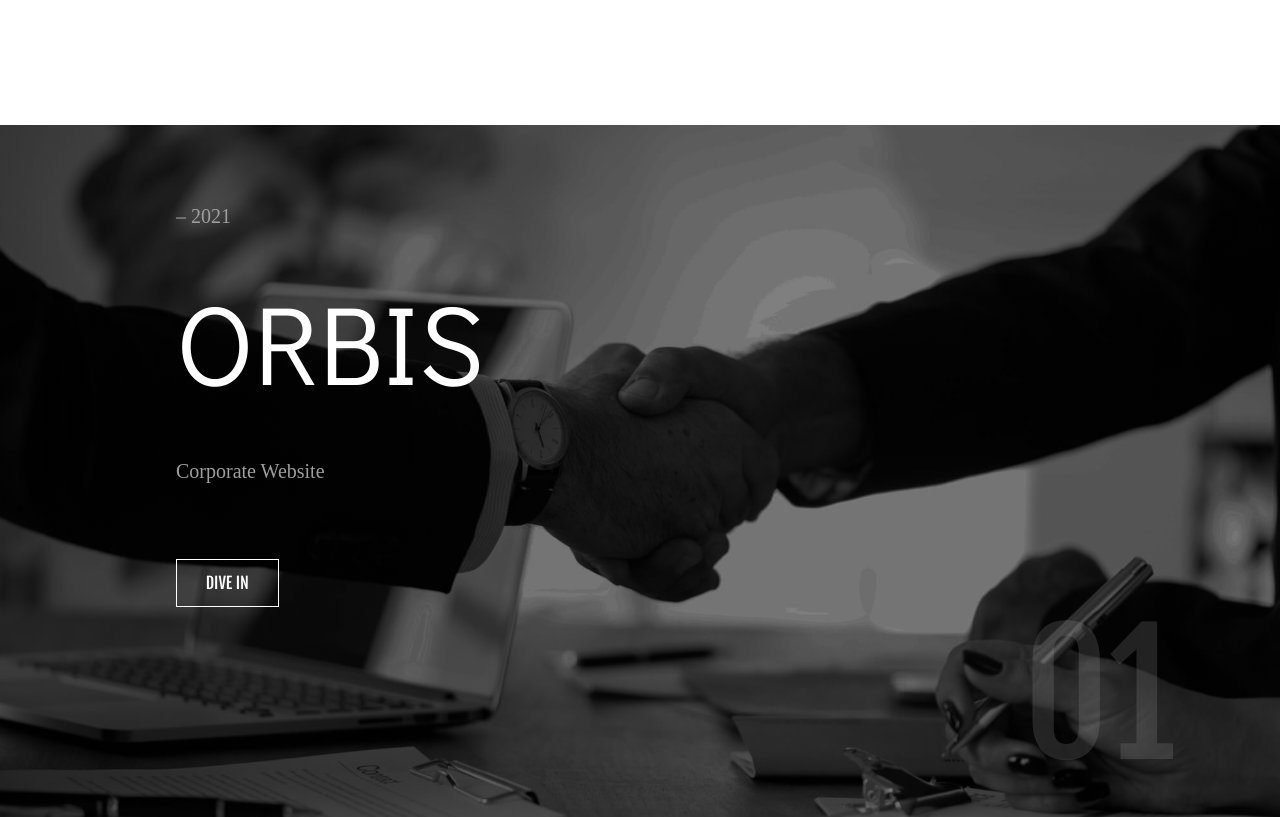
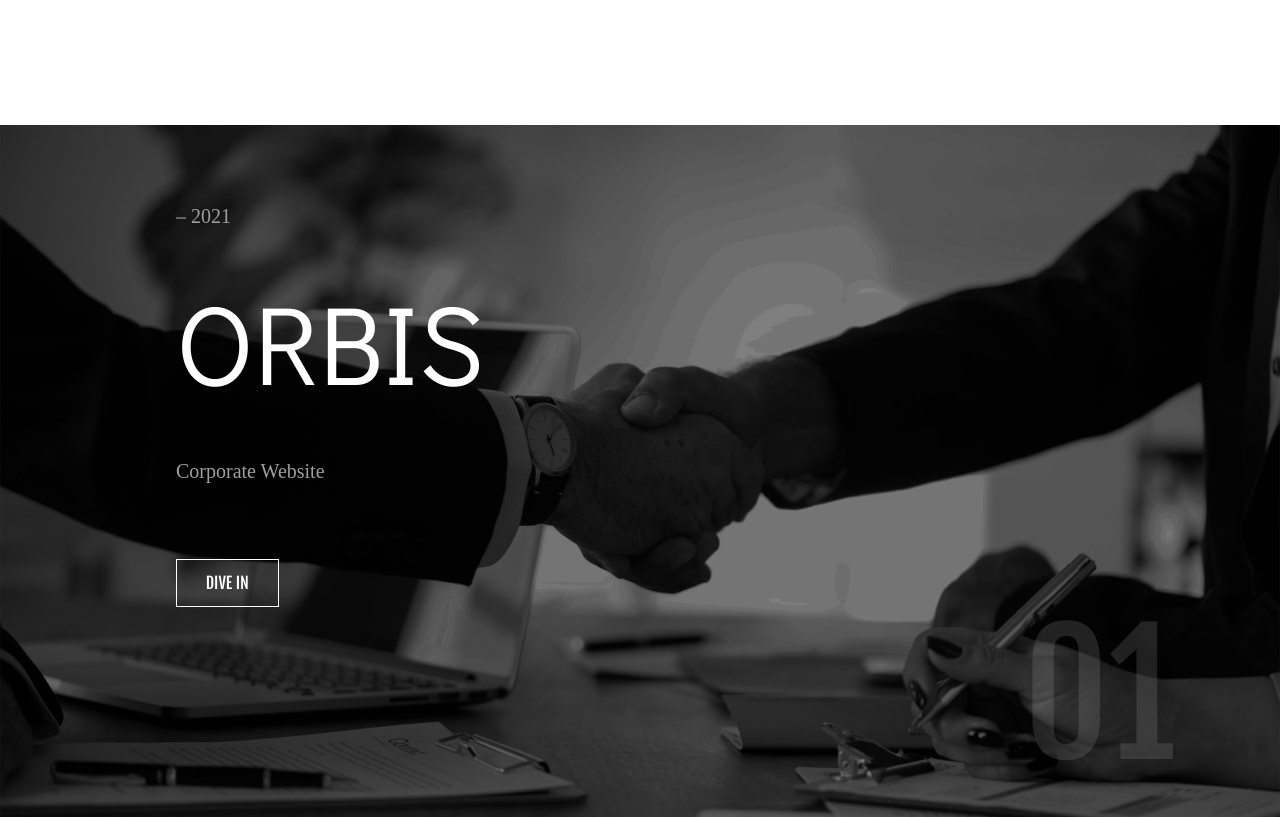
Before and after one commit to G-ManGuido/portfolio, a plain HTML site: page index.html in a window 1280 px wide. Shown: the part 1581-2398 px from the top of the page. Drawn offline with Linux system fonts and the light colour scheme; a web font is replaced by a local one.

Commit message:
1440px durch COVER ersetzt

```diff
--- a/assets/css/style.css
+++ b/assets/css/style.css
@@ -142,7 +142,7 @@ section:nth-of-type(odd):not(:first-child) a:hover + h3{
 
 /* Bilder und Hintergründe */
 section:nth-of-type(2){
-  background: linear-gradient(0deg, rgba(0, 0, 0, 0.5), rgba(0, 0, 0, 0.5)), url(../img/portfolio2.jpg) no-repeat center/1440px;
+  background: linear-gradient(0deg, rgba(0, 0, 0, 0.5), rgba(0, 0, 0, 0.5)), url(../img/portfolio2.jpg) no-repeat center/cover;
 }
 section:nth-of-type(3){
   background: url(../img/portfolio3.png) no-repeat center/134%;
```
